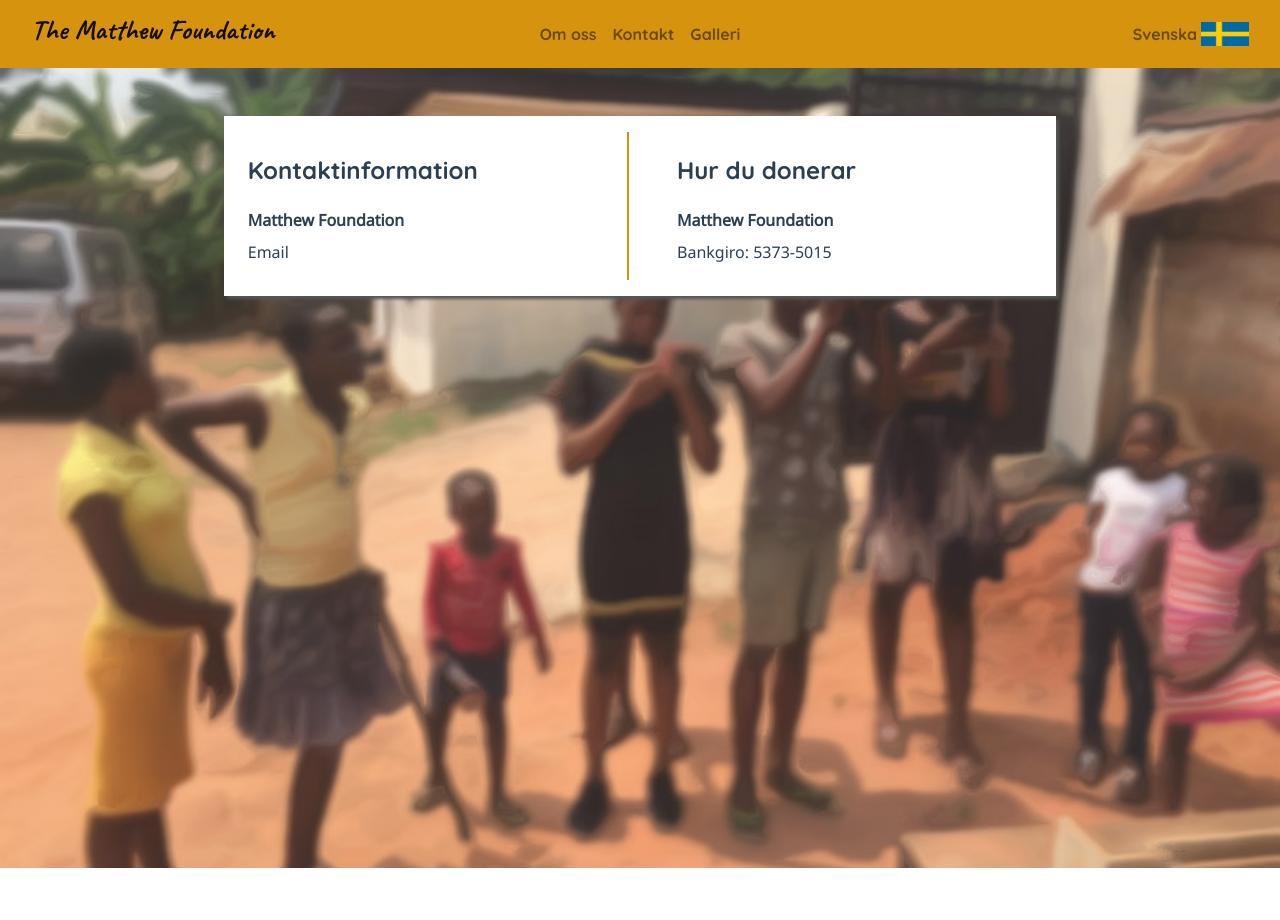
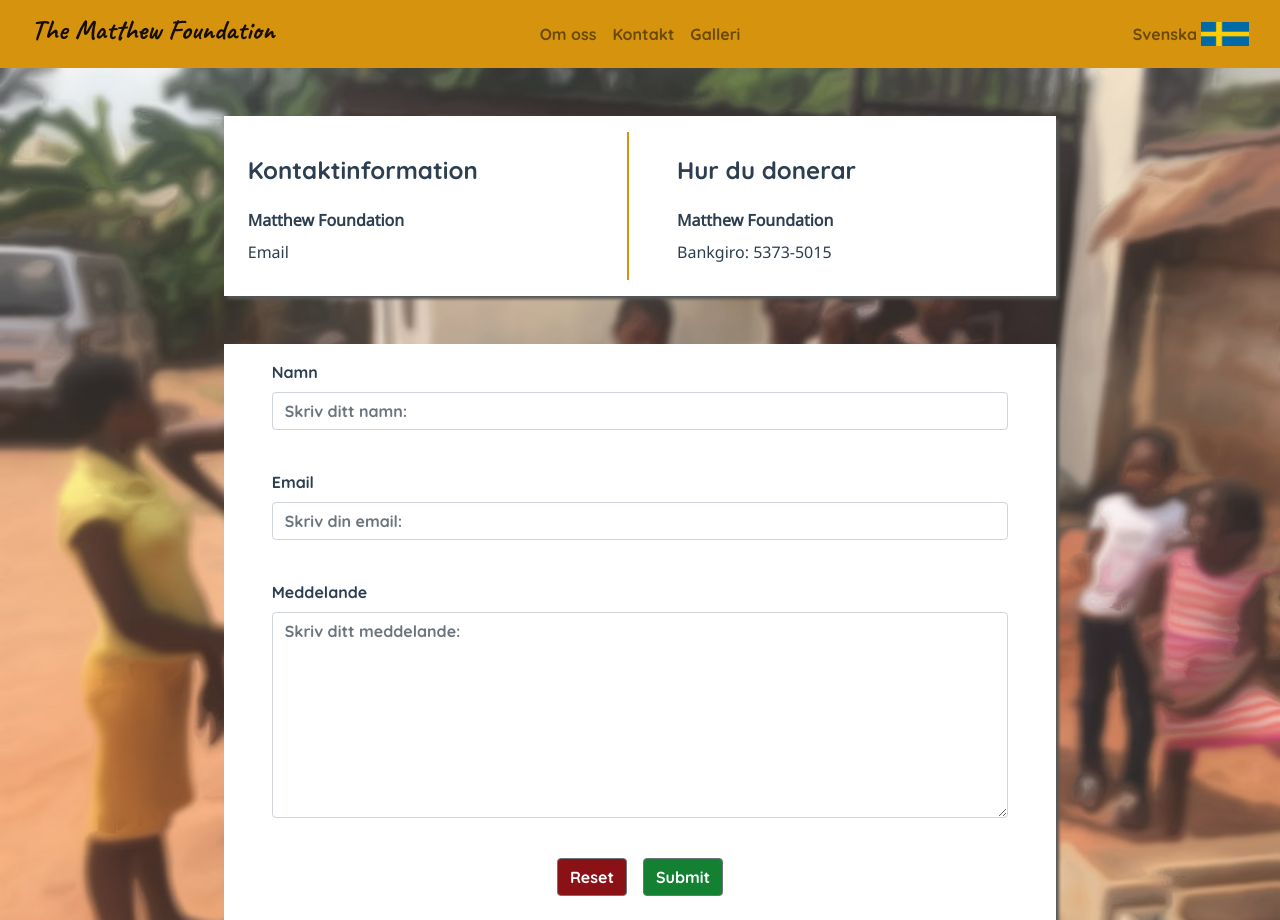
Before and after one commit to Carljohan-hornestam/the_matthew_foundation, a Vue app: page /contact in a window 1280 px wide. Before the commit the page ends 868 px from the top, so only its background shows below. Built offline with nearby package versions, Linux system fonts and the light colour scheme.

Commit message:
styling kontaktformulär
Co-Authored-By: carljohan-hornestam <carljohan-hornestam@users.noreply.github.com>

```diff
--- a/src/components/ContactForm.vue
+++ b/src/components/ContactForm.vue
@@ -1,10 +1,11 @@
 <template>
   <div class="container pt-5 d-flex justify-content-center" id="contact_form">
     <div class="bg-white pb-3 w-75" id="shadow" >
-      <b-form @reset="onReset" class= "px-5" action="mailto:miniharald@gmail.com" method="post" enctype="text/plain">
+      <b-form @reset="onReset" class= "px-5"  action="mailto:miniharald@gmail.com">
         <b-form-group
           class="pt-3 pb-4 text-left"
           id="input-group-2"
+          name="name"
           label="Namn"
           label-for="input-2"
         >
@@ -13,6 +14,7 @@
         <b-form-group class="text-left pb-4" id="input-group-1" label="Email" label-for="input-1">
           <b-form-input
             id="input-1"
+            name="email"
             v-model="form.email"
             type="email"
             required
@@ -28,6 +30,7 @@
         >
           <b-form-textarea
             id="textarea"
+            name="msg"
             v-model="form.message"
             placeholder="Skriv ditt meddelande:"
             rows="8"
@@ -56,11 +59,6 @@ export default {
     };
   },
   methods: {
-    onSubmit(evt) {
-      evt.preventDefault();
-      window.open('mailto:miniharald@gmail.com?subject=this.form.name&body=this.form.message')
-      alert(JSON.stringify(this.form));
-    },
     onReset(evt) {
       evt.preventDefault();
       this.form.email = "";
--- a/src/views/Contact.vue
+++ b/src/views/Contact.vue
@@ -1,4 +1,5 @@
 <template>
+<div>
   <div class="container pt-5 d-flex justify-content-center" id="contact_form">
     <div class="row bg-white py-3 pb-3 w-75" id="shadow">
       <div class="col text-left pl-4 pt-4" id="contact_info">
@@ -21,20 +22,21 @@
       </div>
     </div>
   </div>
+          <ContactForm />
+</div>
 </template>
 
 
 
 <script>
-//import ContactForm from '@/components/ContactForm.vue';
+import ContactForm from '@/components/ContactForm.vue';
 export default {
-  /*name: 'Contact',
+  name: 'Contact',
   components: {
     ContactForm,
 
 
-}
-*/
+},
   data() {
     return {};
   }
--- /dev/null
+++ b/vue.config.js
@@ -0,0 +1,5 @@
+module.exports = {
+  publicPath: process.env.NODE_ENV === 'production'
+      ? '/tmf/'
+      : '/'
+  }
```
Also changed, not shown: 1 other file (tests, documents, lock files or other folders).
